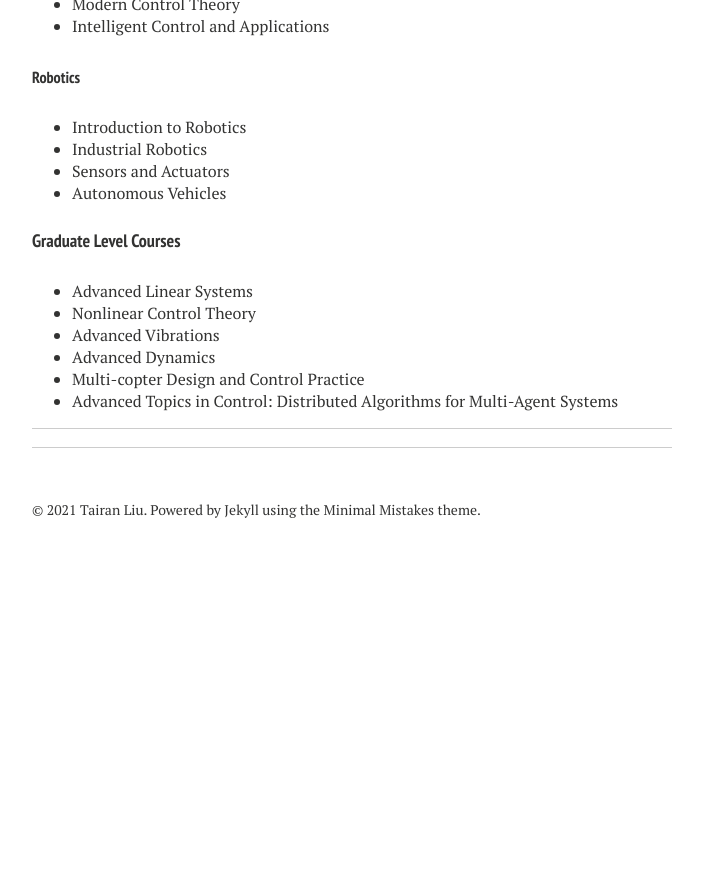
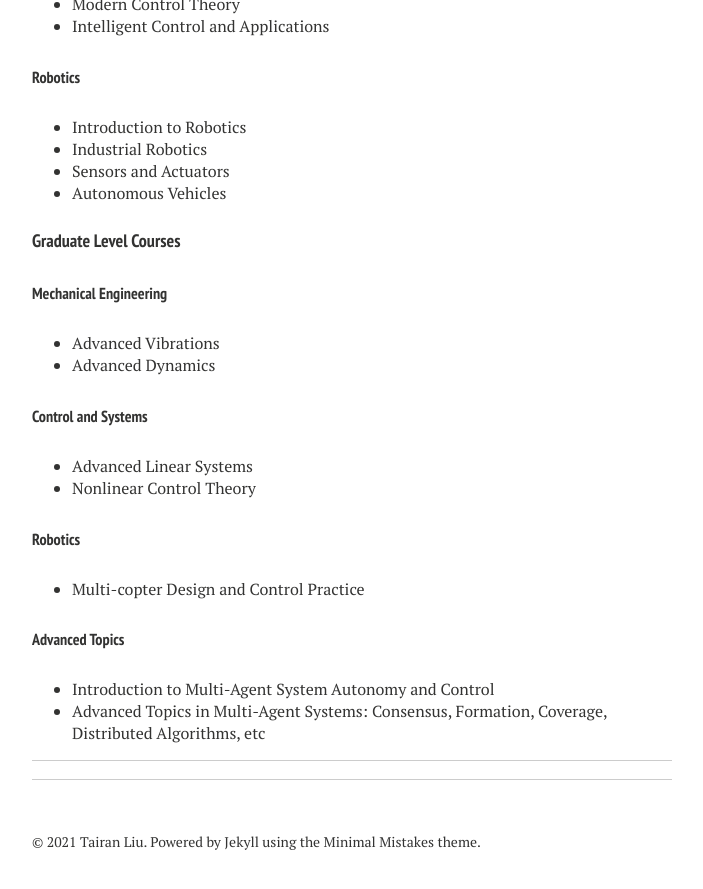
Before and after one commit to liutairan/liutairan.github.io, a Jekyll site: the page built from cv.md, in a window 1280 px wide and 900 px high, scrolled down 4225 px. Shown: the top 889 px of the window, without its empty margins (288-991 px from the left). Built offline with Jekyll 4.4.1, drawn with Linux system fonts in a browser that asks for light colours; nearby versions of some CDN libraries; before the commit the page ends 4793 px from its top, so only the background shows below that.

Commit message:
Update cv.md

```diff
--- a/cv.md
+++ b/cv.md
@@ -182,9 +182,21 @@ Robo-Game Competition of USTC (2010)
 
 #### Graduate Level Courses
 
+##### Mechanical Engineering
+
+* Advanced Vibrations
+* Advanced Dynamics
+
+##### Control and Systems
+
 * Advanced Linear Systems
 * Nonlinear Control Theory
-* Advanced Vibrations
-* Advanced Dynamics
+
+##### Robotics
+
 * Multi-copter Design and Control Practice
-* Advanced Topics in Control: Distributed Algorithms for Multi-Agent Systems
+
+##### Advanced Topics
+
+* Introduction to Multi-Agent System Autonomy and Control
+* Advanced Topics in Multi-Agent Systems: Consensus, Formation, Coverage, Distributed Algorithms, etc
```
